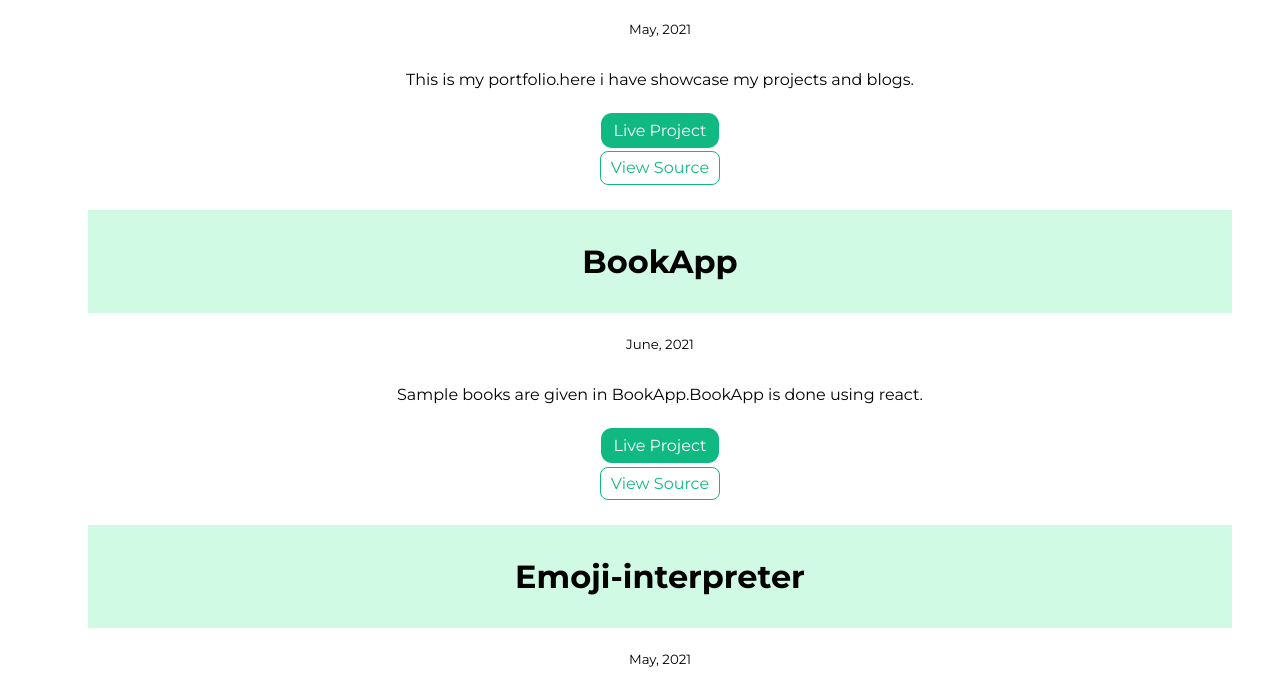
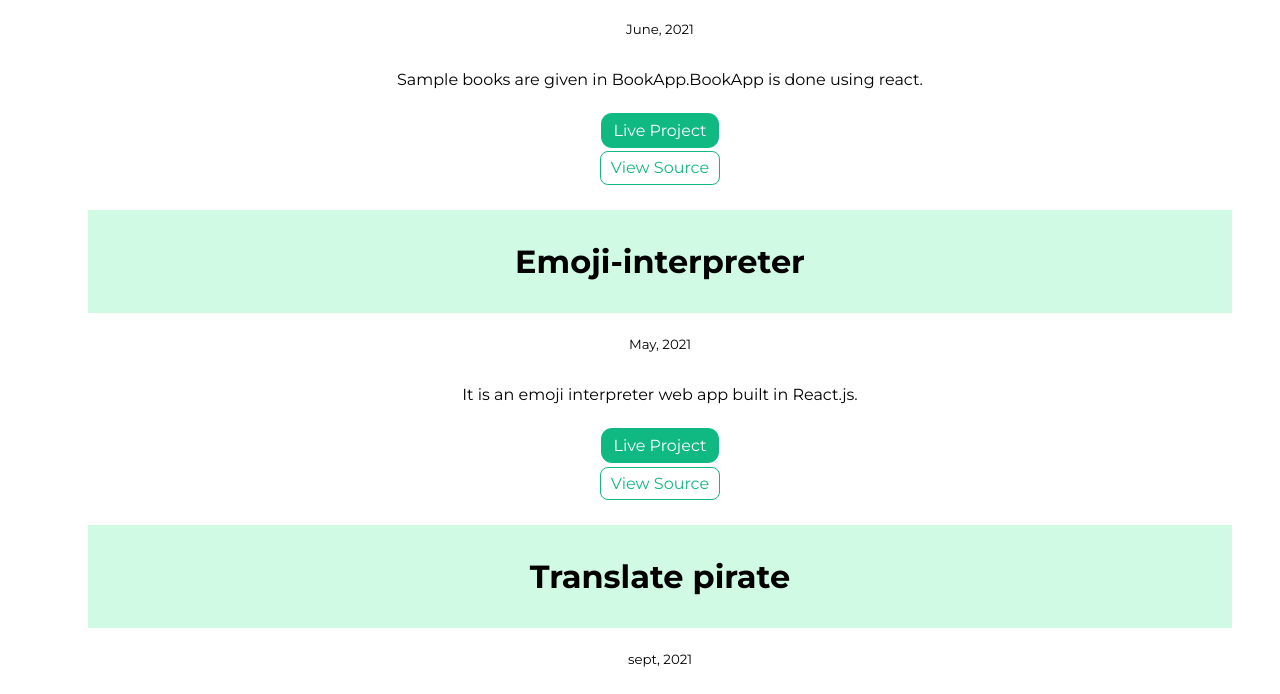
Before and after one commit to rutuchandgude/myportfolio, a plain HTML site: page projects.html in a window 1280 px wide. Shown: the part 2027-2721 px from the top of the page. Drawn offline with Linux system fonts and the light colour scheme.

Commit message:
Update projects.html

```diff
--- a/projects.html
+++ b/projects.html
@@ -80,7 +80,7 @@
                   </li>
                 </div>
 
-                <div class="container container-center">
+<!--                 <div class="container container-center">
                     <li class="margin-md">
                         <h1 class="section ow">Myportfolio</h1>
                         <small>May, 2021</small>
@@ -88,7 +88,7 @@
                         <a class="link link-primary" href="https://rutuchandgude.netlify.app/" target="_blank">Live Project</a><br><br>
                         <a class="link link-secondary" href="https://github.com/rutuchandgude/myportfolio" target="_blank">View Source</a>
                   </li>
-                </div>
+                </div> -->
 
                 <div class="container container-center">
                     <li class="margin-md">
@@ -115,8 +115,8 @@
                         <h1 class="section ow">Translate pirate</h1>
                         <small>sept, 2021</small>
                         <p class="cntr">Convert text from English to Pirate.</p>
-                        <a class="link link-primary" href="https://groot-translator-rutuja.netlify.app/" target="_blank">Live Project</a><br><br>
-                        <a class="link link-secondary" href="https://github.com/rutuchandgude/Groot-Translator" target="_blank">View Source</a>
+                        <a class="link link-primary" href="https://pirate-translator-rutuja.netlify.app/" target="_blank">Live Project</a><br><br>
+                        <a class="link link-secondary" href="https://github.com/rutuchandgude/Pirate-Translator" target="_blank">View Source</a>
                   </li>
                 </div>
 
```
